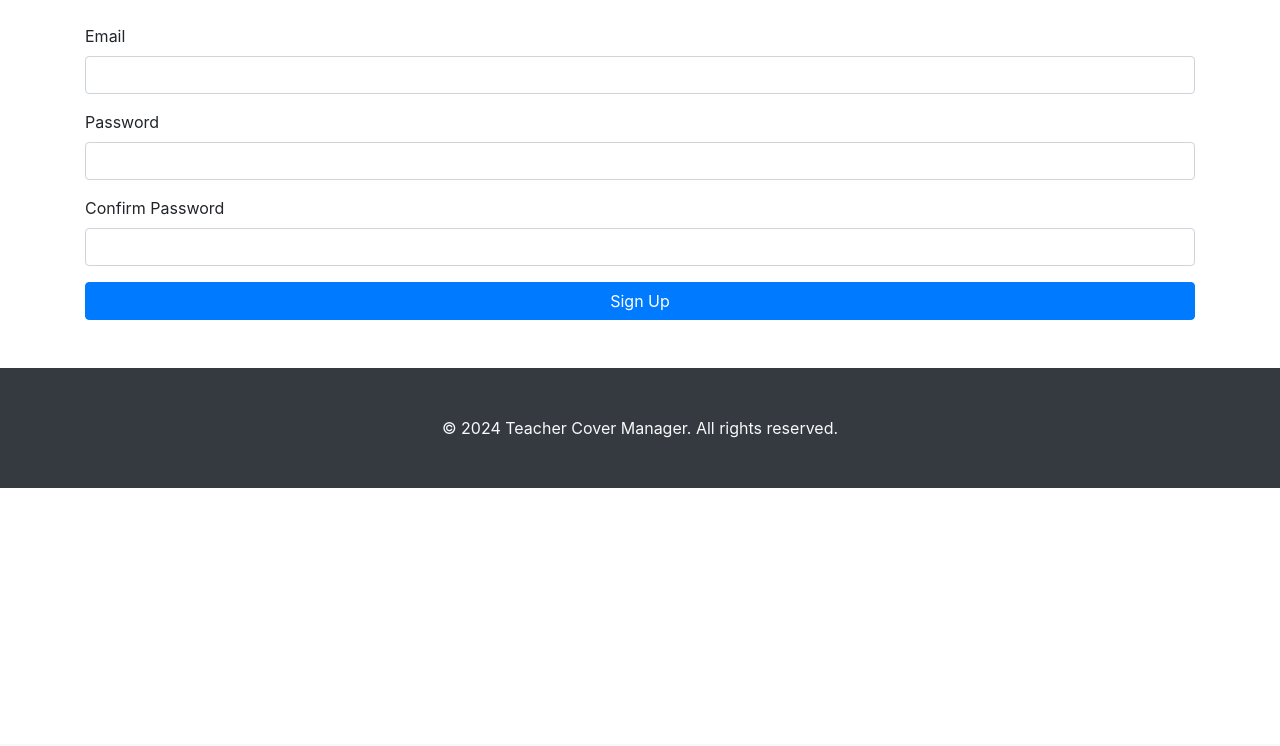
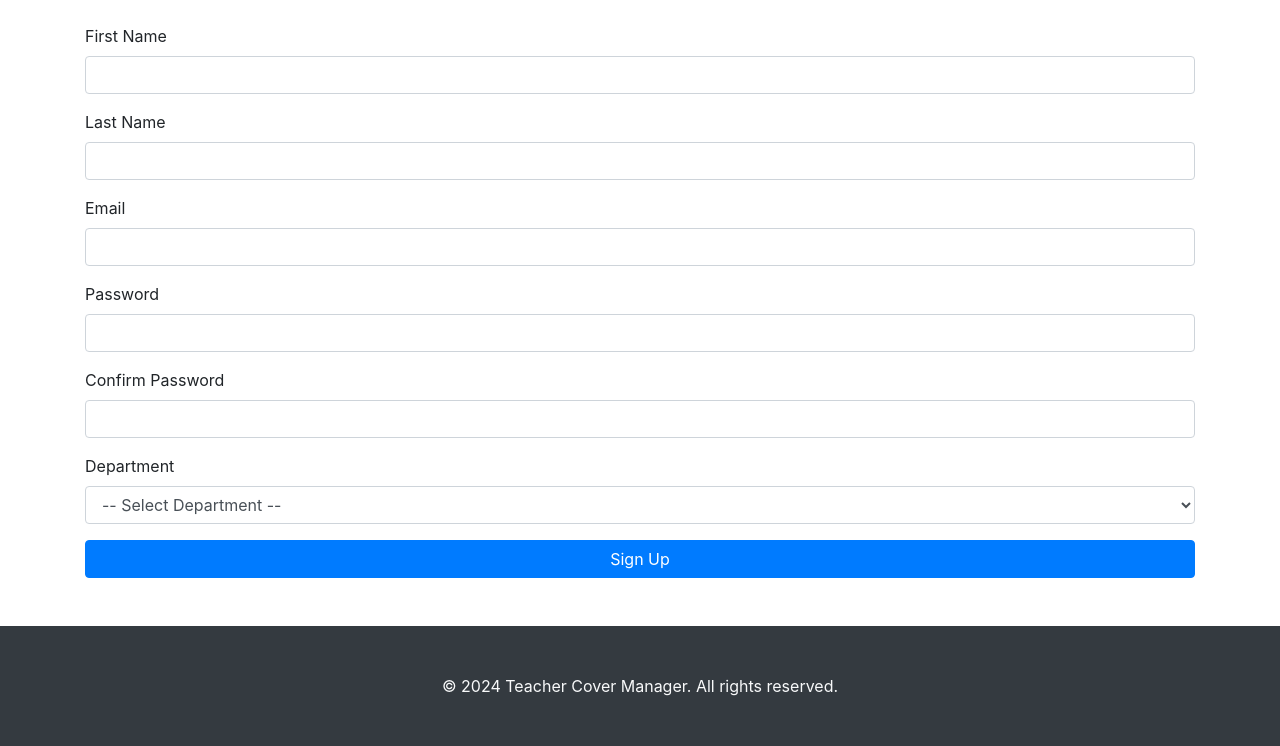
Before and after one commit to natasha-cher/school_cover_app, a Flask app: page /signup/admin in a window 1280 px wide. Shown: the part 56-802 px from the top of the page. Before the commit the page ends 544 px from the top, so only its background shows below. Run offline with Flask 3, Linux system fonts and the light colour scheme; the visitor is signed in with stand-in values (Sample User, id 1); data that the repository does not hold is empty; some libraries are stand-ins or nearby versions.

Commit message:
Update forms, routes and helpers to address changes in db

```diff
--- a/app/forms.py
+++ b/app/forms.py
@@ -54,15 +54,16 @@ class SignupForm(FlaskForm):
     first_name = StringField('First Name', validators=[DataRequired()])
     last_name = StringField('Last Name', validators=[DataRequired()])
 
-    # Department select field
-    department_id = SelectField('Department', coerce=int, validators=[DataRequired()])
+    # Department select field with a default choice
+    department_id = SelectField('Department', coerce=int, validators=[DataRequired()],
+                                choices=[(0, '-- Select Department --')])  # Add default choice
 
     submit = SubmitField('Sign Up')
 
     def __init__(self, *args, **kwargs):
         super(SignupForm, self).__init__(*args, **kwargs)
         # Populate department choices
-        self.department_id.choices = [(dept.id, dept.name) for dept in Department.query.all()]
+        self.department_id.choices += [(dept.id, dept.name) for dept in Department.query.all()]
 
     # Custom validator to check if the email already exists
     def validate_email(self, email):
--- a/app/routes.py
+++ b/app/routes.py
@@ -10,7 +10,6 @@ from app.helpers import (
     get_teaching_slots_by_date_range,
     get_available_teachers_for_cover,
 )
-
 
 # Initialize Flask-Login's LoginManager
 login_manager = LoginManager()
@@ -27,14 +26,16 @@ def index():
     return redirect(url_for('sign_up_options'))
 
 
-# Home route
+# Admin Dashboard
 @app.route('/admin_dashboard')
+@login_required
 def admin_dashboard():
     pending_count = LeaveRequest.query.filter_by(status='pending').count()
-    total_teachers = Teacher.query.count()
+    total_teachers = User.query.filter_by(role='teacher').count()  # Assuming User is where teachers are stored
     return render_template('admin_dashboard.html', pending_count=pending_count, total_teachers=total_teachers)
 
 
+# Teacher Dashboard
 @app.route('/teacher_dashboard')
 @login_required
 def teacher_dashboard():
@@ -42,13 +43,9 @@ def teacher_dashboard():
         flash('You do not have permission to access this page.', 'danger')
         return redirect(url_for('index'))
 
-    # Example data to pass to the template
     pending_requests = []
     assignments = []
-
-    return render_template('teacher_dashboard.html',
-                           pending_requests=pending_requests,
-                           assignments=assignments)
+    return render_template('teacher_dashboard.html', pending_requests=pending_requests, assignments=assignments)
 
 
 # Display all teachers
@@ -59,6 +56,7 @@ def teachers():
     return render_template('teachers.html', teachers=all_teachers)
 
 
+# Leave Request Route
 @app.route('/leave-request', methods=['GET', 'POST'])
 @login_required
 def leave_request():
@@ -69,21 +67,13 @@ def leave_request():
     form.teacher_id.choices = [(teacher.id, teacher.name) for teacher in teachers]
 
     if form.validate_on_submit():
-        # Get data from the validated form
-        teacher_id = form.teacher_id.data
-        start_date = form.start_date.data
-        end_date = form.end_date.data
-        reason = form.reason.data
-        comment = form.comment.data
-
-        # Create the leave request
         leave_request = LeaveRequest(
-            teacher_id=teacher_id,
-            start_date=start_date,
-            end_date=end_date,
-            reason=reason,
+            teacher_id=form.teacher_id.data,
+            start_date=form.start_date.data,
+            end_date=form.end_date.data,
+            reason=form.reason.data,
             status='pending',
-            comment=comment
+            comment=form.comment.data
         )
         db.session.add(leave_request)
         db.session.commit()
@@ -94,42 +84,41 @@ def leave_request():
     return render_template('leave_request.html', teachers=teachers, form=form)
 
 
+# Get Teaching Periods
 @app.route('/periods/<int:request_id>')
 @login_required
 def get_teaching_periods(request_id):
     leave_request = get_leave_request_by_id(request_id)
     if not leave_request:
         return jsonify({'error': 'Leave request not found'}), 404
+
     periods = get_teaching_slots_by_date_range(
         leave_request.teacher_id,
         leave_request.start_date,
         leave_request.end_date
     )
-    period_dict_list = []
-    for period in periods:
-        period_dict_list.append({
-            'id': period.id,
-            'lesson_id': period.lesson_id,
-            'teacher_id': period.teacher_id,
-            'day_of_week': period.day_of_week,
-            'period_number': period.period_number
-        })
 
-    # Return the periods as JSON
+    period_dict_list = [{'id': period.id, 'lesson_id': period.lesson_id, 'teacher_id': period.teacher_id,
+                         'day_of_week': period.day_of_week, 'period_number': period.period_number}
+                        for period in periods]
+
     return jsonify({'periods': period_dict_list})
 
 
-# View leave requests
+# View Leave Requests
 @app.route('/view_leave_requests')
 @login_required
 def view_leave_requests():
     pending_requests = LeaveRequest.query.filter_by(status='pending').all()
     approved_requests = LeaveRequest.query.filter_by(status='approved').all()
     declined_requests = LeaveRequest.query.filter_by(status='declined').all()
-    return render_template('view_leave_requests.html', pending_requests=pending_requests, approved_requests=approved_requests, declined_requests=declined_requests)
+    return render_template('view_leave_requests.html',
+                           pending_requests=pending_requests,
+                           approved_requests=approved_requests,
+                           declined_requests=declined_requests)
 
 
-# Handle accept/decline action
+# Handle Leave Request Actions
 @app.route('/handle_request/<int:request_id>', methods=['POST'])
 @login_required
 def handle_request(request_id):
@@ -146,55 +135,46 @@ def handle_request(request_id):
     return redirect(url_for('view_leave_requests'))
 
 
-# Assign cover route
+# Assign Cover Route
 @app.route('/assign-cover/<int:leave_request_id>', methods=['GET', 'POST'])
 @login_required
 def assign_cover(leave_request_id):
-    # Retrieve the leave request by its ID
     leave_request = get_leave_request_by_id(leave_request_id)
     if not leave_request:
         flash('Leave request not found.')
         return redirect(url_for('view_leave_requests'))
 
-    # Initialize the form
     form = CoverAssignmentForm()
-
-    # Fetch available teachers for cover assignments
     available_teachers = get_available_teachers_for_cover(leave_request)
-
-    # Set choices for the cover teacher select field
     form.cover_teacher_id.choices = [(teacher.id, teacher.name) for teacher in available_teachers]
 
-    if request.method == 'POST':
-        # Validate and process the form submission
-        if form.validate_on_submit():
-            # Loop through each teaching slot and assign cover teachers
-            for slot in leave_request.teaching_slots:  # Assuming leave_request has related teaching_slots
-                cover_teacher_id = request.form.get(f'cover_teacher_{slot.period_number}')
-                if cover_teacher_id:
-                    # Logic to create or update the cover assignment in the database
-                    cover_assignment = CoverAssignment(
-                        leave_request_id=leave_request.id,
-                        teaching_slot_id=slot.id,
-                        cover_teacher_id=cover_teacher_id
-                    )
-                    db.session.add(cover_assignment)
+    if form.validate_on_submit():
+        # Loop through each teaching slot and assign cover teachers
+        for slot in leave_request.teaching_slots:  # Assuming leave_request has related teaching_slots
+            cover_teacher_id = request.form.get(f'cover_teacher_{slot.period_number}')
+            if cover_teacher_id:
+                cover_assignment = CoverAssignment(
+                    leave_request_id=leave_request.id,
+                    teaching_slot_id=slot.id,
+                    cover_teacher_id=cover_teacher_id
+                )
+                db.session.add(cover_assignment)
 
-            # Commit all cover assignments to the database
-            db.session.commit()
+        db.session.commit()
+        flash('Cover assignments created successfully.')
+        return redirect(url_for('view_leave_requests'))
 
-            flash('Cover assignments created successfully.')
-            return redirect(url_for('view_leave_requests'))
-
-    # Get teaching slots for the specific leave request
     teaching_slots = get_teaching_slots_by_date_range(
         leave_request.teacher_id, leave_request.start_date, leave_request.end_date
     )
 
     return render_template('assign_cover.html', leave_request=leave_request,
-                           teaching_slots=teaching_slots, available_teachers=available_teachers, form=form)
+                           teaching_slots=teaching_slots,
+                           available_teachers=available_teachers,
+                           form=form)
 
 
+# View Cover Assignments
 @app.route('/cover_assignments')
 @login_required
 def view_cover_assignments():
@@ -202,11 +182,13 @@ def view_cover_assignments():
     return render_template('cover_assignments.html', cover_assignments=cover_assignments)
 
 
+# Sign Up Options
 @app.route('/sign_up_options')
 def sign_up_options():
     return render_template('sign_up_options.html')
 
 
+# Signup Route
 @app.route('/signup/<role>', methods=['GET', 'POST'])
 def sign_up(role):
     if role not in ['teacher', 'admin']:
@@ -215,38 +197,33 @@ def sign_up(role):
 
     form = SignupForm()
     if form.validate_on_submit():
-        # Check if the email already exists
         user = User.query.filter_by(email=form.email.data).first()
         if user is None:
-            # Create the new user
-            new_user = User(email=form.email.data, role=role)
-            new_user.set_password(form.password.data)
+            new_user = User(
+                email=form.email.data,
+                role=role,  # Set the role dynamically
+                first_name=form.first_name.data,
+                last_name=form.last_name.data,
+                department_id=form.department_id.data
+            )
+            new_user.set_password(form.password.data)  # Make sure to hash the password
             db.session.add(new_user)
             db.session.commit()
 
-            # Log in the user after signup
             login_user(new_user)
+            flash(f'Sign up successful. You are now logged in as a {role}.')
+            return redirect(url_for('admin_dashboard') if role == 'admin' else url_for('teacher_dashboard'))
 
-            flash(f'Sign up successful. You are now logged in as a {role}.')
-
-            # Redirect based on role
-            if role == 'admin':
-                return redirect(url_for('admin_dashboard'))
-            else:
-                return redirect(url_for('teacher_dashboard'))
-        else:
-            flash('Email already exists. Please use a different email.')
+        flash('Email already exists. Please use a different email.')
 
     return render_template('sign_up.html', form=form, role=role)
 
 
+# Login Route
 @app.route('/login', methods=['GET', 'POST'])
 def login():
     if current_user.is_authenticated:
-        if current_user.is_admin():
-            return redirect(url_for('admin_dashboard'))
-        elif current_user.is_teacher():
-            return redirect(url_for('teacher_dashboard'))
+        return redirect(url_for('admin_dashboard') if current_user.is_admin() else url_for('teacher_dashboard'))
 
     form = LoginForm()
     if form.validate_on_submit():
@@ -254,12 +231,10 @@ def login():
         if user and user.verify_password(form.password.data):
             login_user(user, remember=form.remember.data)
             flash('Login successful!', 'success')
-            if user.is_admin():
-                return redirect(url_for('admin_dashboard'))
-            elif user.is_teacher():
-                return redirect(url_for('teacher_dashboard'))
+            return redirect(url_for('admin_dashboard') if user.is_admin() else url_for('teacher_dashboard'))
         else:
             flash('Login failed. Check your email and password.', 'danger')
+
     return render_template('login.html', form=form)
 
 
--- a/app/templates/sign_up.html
+++ b/app/templates/sign_up.html
@@ -1,10 +1,32 @@
 {% extends "base.html" %}
 
-{% block title %}Sign Up Options{% endblock %}
+{% block title %}Sign Up{% endblock %}
 
 {% block content %}
 <form method="POST" action="{{ url_for('sign_up', role=role) }}">
     {{ form.hidden_tag() }}
+
+    <!-- First Name Field -->
+    <div class="form-group">
+        {{ form.first_name.label(class="form-label") }}
+        {{ form.first_name(class="form-control") }}
+        {% if form.first_name.errors %}
+        <div class="text-danger">
+            {{ form.first_name.errors[0] }}
+        </div>
+        {% endif %}
+    </div>
+
+    <!-- Last Name Field -->
+    <div class="form-group">
+        {{ form.last_name.label(class="form-label") }}
+        {{ form.last_name(class="form-control") }}
+        {% if form.last_name.errors %}
+        <div class="text-danger">
+            {{ form.last_name.errors[0] }}
+        </div>
+        {% endif %}
+    </div>
 
     <!-- Email Field -->
     <div class="form-group">
@@ -39,6 +61,17 @@
         {% endif %}
     </div>
 
+    <!-- Department Field -->
+    <div class="form-group">
+        {{ form.department_id.label(class="form-label") }}
+        {{ form.department_id(class="form-control") }}
+        {% if form.department_id.errors %}
+        <div class="text-danger">
+            {{ form.department_id.errors[0] }}
+        </div>
+        {% endif %}
+    </div>
+
     <!-- Submit Button -->
     <div class="form-group">
         {{ form.submit(class="btn btn-primary btn-block") }}
--- a/app/templates/teacher_dashboard.html
+++ b/app/templates/teacher_dashboard.html
@@ -13,10 +13,10 @@
         </div>
         <div class="card-body">
             {% if pending_requests %}
-                <p>You have {{ pending_requests.count() }} pending leave requests.</p>
-                <a href="{{ url_for('view_leave_requests') }}" class="btn btn-primary">View Leave Requests</a>
+            <p>You have {{ pending_requests.count() }} pending leave requests.</p>
+            <a href="{{ url_for('view_leave_requests') }}" class="btn btn-primary">View Leave Requests</a>
             {% else %}
-                <p>You have no pending leave requests.</p>
+            <p>You have no pending leave requests.</p>
             {% endif %}
         </div>
     </div>
```
Also changed, not shown: app/helpers.py (+7 -4 lines).
